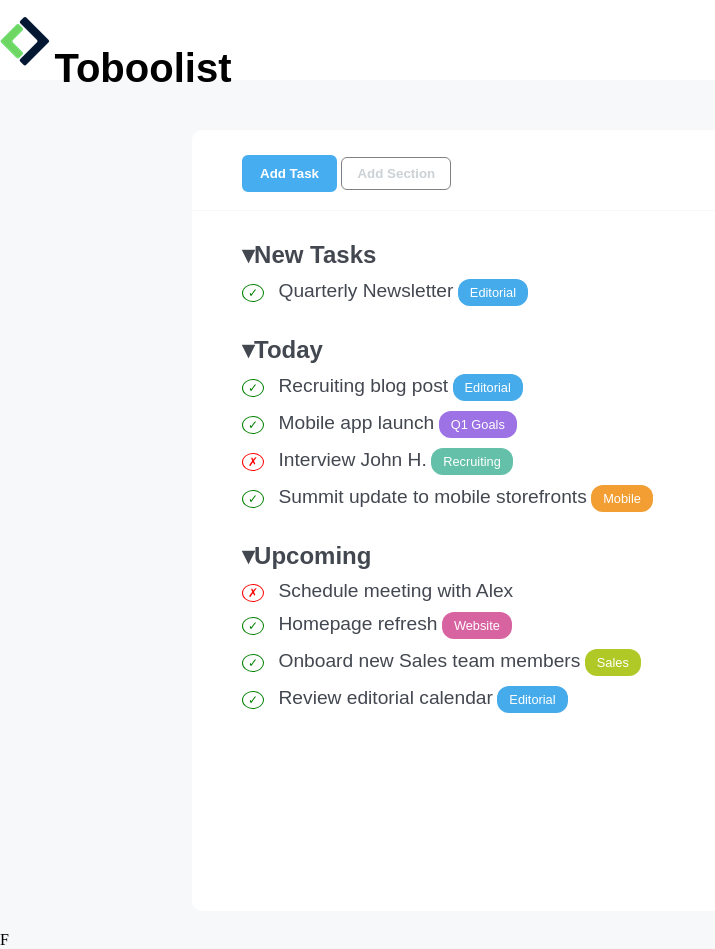
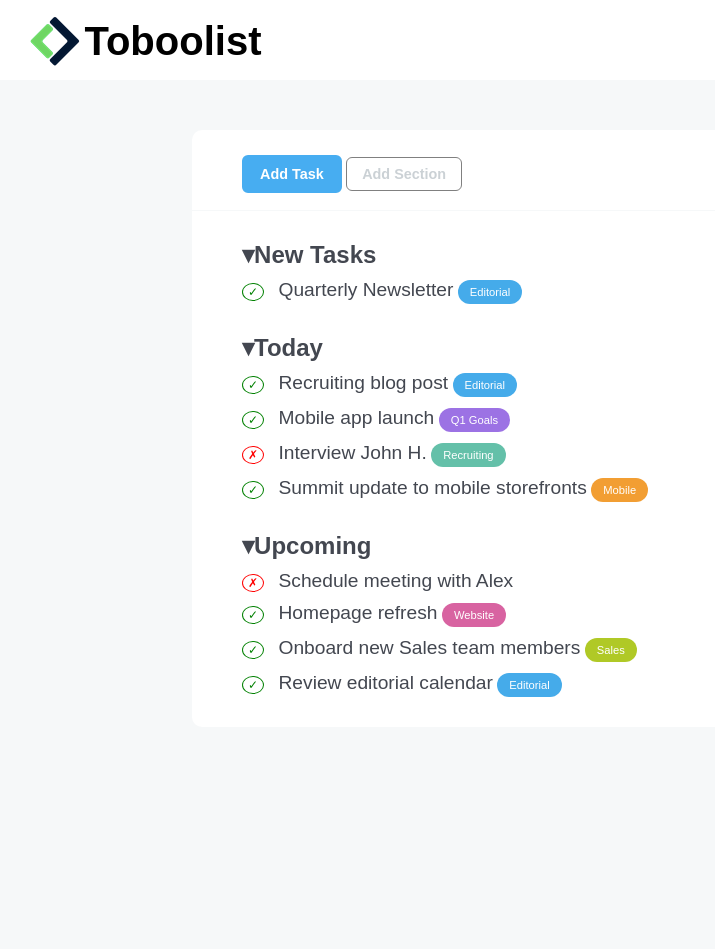
Before and after one commit to alessandrodaniello105/html-css-toboolist, a plain HTML site: page index.html in a window 1280 px wide. Shown: the whole page, without its empty margins (0-715 px from the left). After the commit the page ends 800 px from the top, so only its background shows below. Drawn offline with Linux system fonts and the light colour scheme.

Commit message:
Completed (?)

```diff
--- a/assets/css/style.css
+++ b/assets/css/style.css
@@ -1,8 +1,10 @@
+/* BUONGIORNO RESET */
 *{
   margin: 0;
   padding: 0;
   box-sizing: border-box;
 }
+/* /BUONGIORNO RESET */
 
 body{
   background-color: #F6F8F9;
@@ -19,6 +21,17 @@ header{
   height: 80px;
 }
 
+header .top img{
+  margin: 16px 0;
+  vertical-align: middle;
+  padding-left: 30px;
+}
+
+header .top span{
+  font-size: 2.5rem;
+  font-weight: 600;
+  vertical-align: middle;
+}
 
 .container{
   width: 70%;
@@ -29,22 +42,6 @@ header{
   display: inline-block;
 }
 
-
-header .top img{
-  margin: 16px 0;
-  vertical-align: center;
-}
-
-header .top span{
-
-}
-
-.top span{
-  font-size: 2.5rem;
-  font-weight: 600;
-  vertical-align: center;
-}
-
 /* MAIN */
 
 .todo-create, .todo-list{
@@ -53,38 +50,40 @@ header .top span{
 }
 
 .todo-create{
+  height: 80px;
+  margin-bottom: 1px;
+  border-top-left-radius: 10px;
+  border-top-right-radius: 10px;
   padding-top: 5px;
 }
 
 .todo-list{
+  /* height: 670px; */
+  margin-bottom: 20px;
+  border-bottom-left-radius: 10px;
+  border-bottom-right-radius: 10px;
   padding-top: 30px;
   color: #434750;
 }
 
-main .todo-create{
-  height: 80px;
-  margin-bottom: 1px;
-  border-top-left-radius: 10px;
-  border-top-right-radius: 10px;
-}
 
+/* BOTTONI */
+
+/* CONTENITORE BOTTONI */
 .todo-create .bottoni{
   margin-top: 20px;
 }
 
+/* BOTTONE VERO E PROPRIO */
 .todo-create .btn{
   padding: 8px 15px;
   /* border: hidden; */
   border-radius: 6px;
   font-weight: 700;
+  font-size: 0.9em;
+  cursor: pointer;
 }
 
-main .todo-list{
-  height: 700px;
-  margin-bottom: 20px;
-  border-bottom-left-radius: 10px;
-  border-bottom-right-radius: 10px;
-}
 
 .todo-create .bottoni #add-task{
   color: white;
@@ -98,7 +97,9 @@ main .todo-list{
   border: 1px solid gray;
 }
 
-/* nome sezioni h2 */
+
+/* TODO LIST */
+
 .todo-list .section{
   font-weight: 700;
   font-size: 1.5rem;
@@ -106,7 +107,7 @@ main .todo-list{
 
 .todo-list ul{
   list-style: none;
-  margin-bottom: 30px;
+  padding-bottom: 30px;
 }
 
 .todo-list li{
@@ -145,7 +146,7 @@ main .todo-list{
 
 .todo-list ul .label{
   color: white;
-  font-size: 0.8rem;
+  font-size: 0.7rem;
   display: inline-block;
   padding: 6px 12px;
   border-radius: 12px;
--- a/index.html
+++ b/index.html
@@ -17,14 +17,19 @@
 
   <div class="container">
     <main>
+      <!-- BOTTONI -->
+      <div class="todo-create">
+        <form> <!-- FORM IS JUST TO GET BUTTONS WORK -->
+          <div class="bottoni">
+            <button class="btn" id="add-task">Add Task</button>
+            <button class="btn" id="add-section">Add Section</button>
+          </div>
+        </form>
+      </div>
+      <!-- /BOTTONI -->
 
-      <div class="todo-create">
-        <div class="bottoni">
-          <button class="btn" id="add-task">Add Task</button>
-          <button class="btn" id="add-section">Add Section</button>
-        </div>
-      </div>
 
+      <!-- SEZIONI E TASKS -->
       <div class="todo-list-container">
 
         <div class="todo-list">
@@ -117,16 +122,16 @@
             </li>
 
           </ul>
-
-
+          <!-- /UPCOMING TASKS -->
         </div>
       </div>
+      <!-- /SEZIONI E TASKS -->
 
     </main>
   </div>
 
-
-  <footer>F</footer>
-
+<!--   il footer non c'è
+  <footer></footer>
+-->
 </body>
 </html>
```
